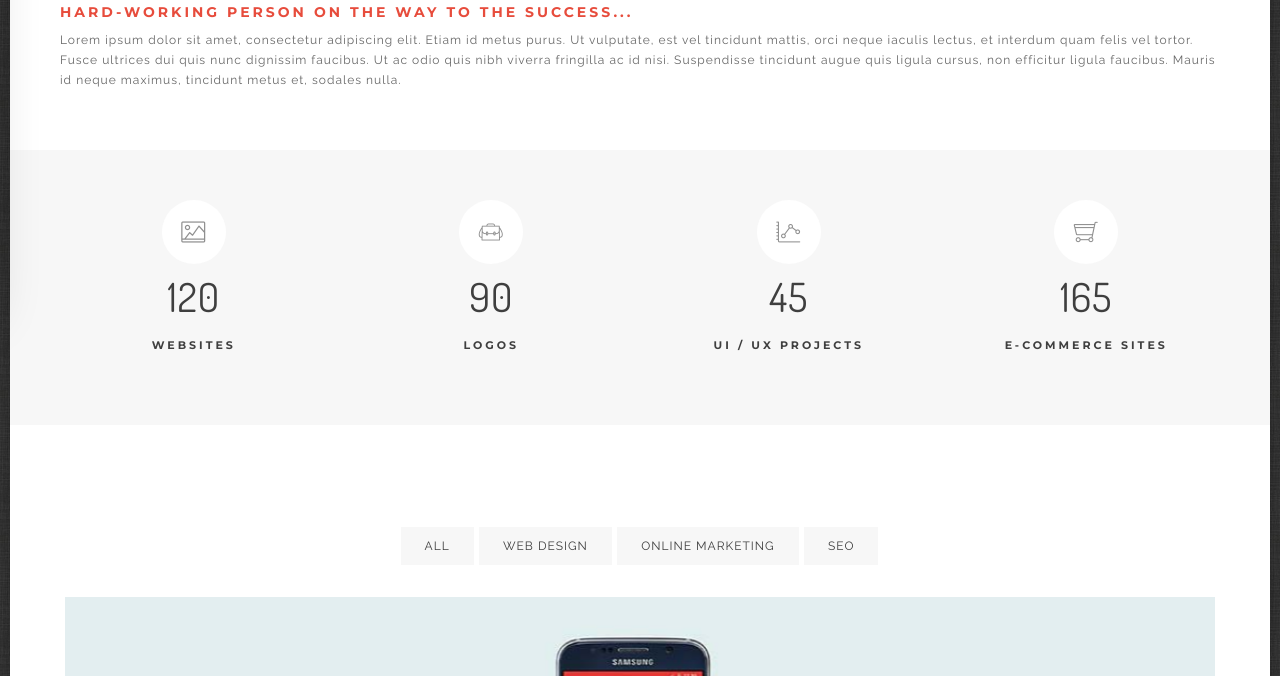
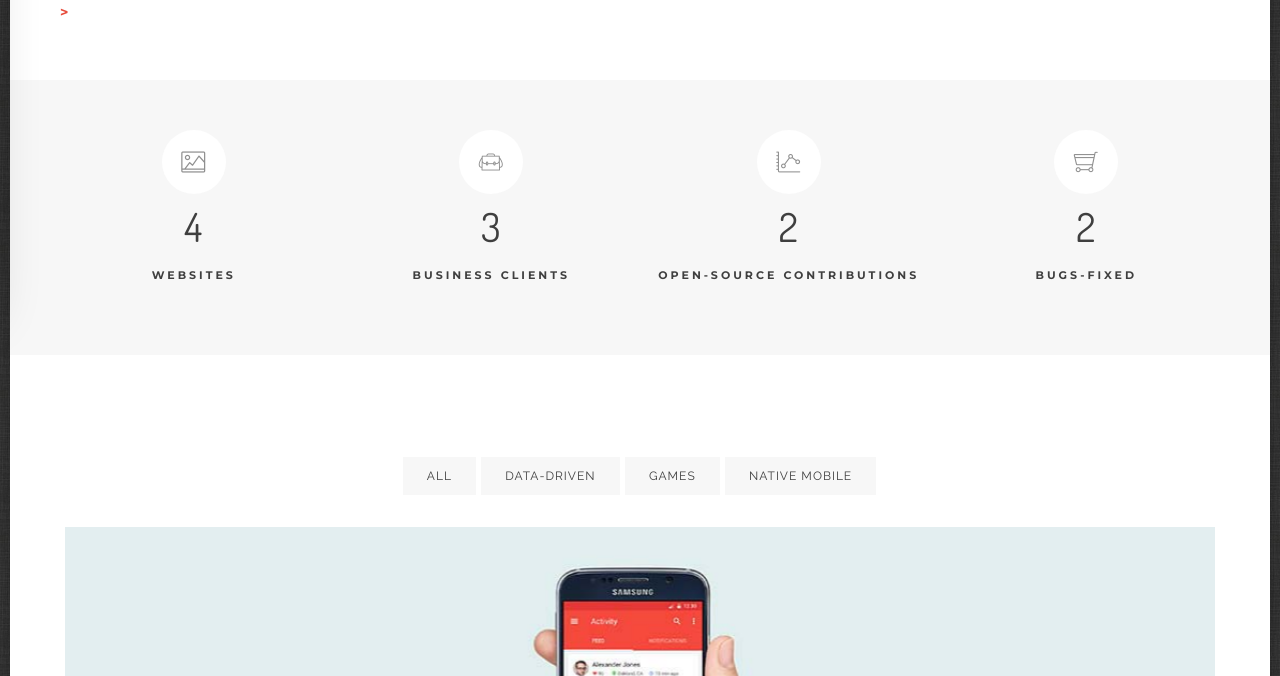
Before and after one commit to DanielJRaine/Portfolio, a plain HTML site: page html/portfolio.html in a window 1280 px wide. Shown: the part 504-1180 px from the top of the page. Drawn offline with Linux system fonts and the light colour scheme; some packages are replaced by stand-ins of ours.

Commit message:
Add portfolio tab content

```diff
--- a/html/portfolio.html
+++ b/html/portfolio.html
@@ -124,9 +124,9 @@
       <section id="page-title" class="inner-section">
          <div class="container-fluid nopadding wow fadeInRight" data-wow-delay="0.2s" data-wow-offset="10">
             <h2 class="font-accident-two-normal uppercase">Portfolio</h2>
-            <h5 class="font-accident-one-bold uppercase subtitle">Hard-working person on the way to the success...</h5>
+            <h5 class="font-accident-one-bold uppercase subtitle"><!--header content-->></h5>
             <p class="small fontcolor-medium">
-               Lorem ipsum dolor sit amet, consectetur adipiscing elit. Etiam id metus purus. Ut vulputate, est vel tincidunt mattis, orci neque iaculis lectus, et interdum quam felis vel tortor. Fusce ultrices dui quis nunc dignissim faucibus. Ut ac odio quis nibh viverra fringilla ac id nisi. Suspendisse tincidunt augue quis ligula cursus, non efficitur ligula faucibus. Mauris id neque maximus, tincidunt metus et, sodales nulla.
+              <!--portfolio body-->
             </p>
          </div>
       </section>
@@ -140,7 +140,8 @@
                      <div class="count-icon">
                         <i class="flaticon-photo246"></i>
                      </div>
-                     <span class=".integers digit font-accident-two-normal">120</span>
+                     <!-- counters -->
+                     <span class=".integers digit font-accident-two-normal">4</span>
 
                      <div class="count-text font-accident-one-bold">Websites</div>
                   </div>
@@ -150,9 +151,9 @@
                      <div class="count-icon">
                         <i class="flaticon-book-bag2"></i>
                      </div>
-                     <span class=".integers digit font-accident-two-normal">90</span>
+                     <span class=".integers digit font-accident-two-normal">3</span>
 
-                     <div class="count-text font-accident-one-bold">Logos</div>
+                     <div class="count-text font-accident-one-bold">Business Clients</div> <!-- find another word for this -->
                   </div>
                </div>
                <div class="col-lg-3 col-sm-6 col-xs-12 count">
@@ -160,9 +161,9 @@
                      <div class="count-icon">
                         <i class="flaticon-stats48"></i>
                      </div>
-                     <span class=".integers digit font-accident-two-normal">45</span>
+                     <span class=".integers digit font-accident-two-normal">2</span>
 
-                     <div class="count-text font-accident-one-bold">UI / UX Projects</div>
+                     <div class="count-text font-accident-one-bold">Open-Source contributions</div>
                   </div>
                </div>
                <div class="col-lg-3 col-sm-6 col-xs-12 count">
@@ -170,9 +171,9 @@
                      <div class="count-icon">
                         <i class="flaticon-shopping-carts6"></i>
                      </div>
-                     <span class=".integers digit font-accident-two-normal">165</span>
+                     <span class=".integers digit font-accident-two-normal">2</span>
 
-                     <div class="count-text font-accident-one-bold">E-commerce Sites</div>
+                     <div class="count-text font-accident-one-bold">Bugs-fixed</div>
                   </div>
                </div>
             </div>
@@ -189,9 +190,9 @@
          <div id="isotope-filters" class="port-filter port-filter-light text-center">
             <ul>
                <li><a href="#cat1" data-filter="*">All</a></li>
-               <li><a href="#cat2" data-filter=".web">Web Design</a></li>
-               <li><a href="#cat3" data-filter=".marketing">Online Marketing</a></li>
-               <li><a href="#cat4" data-filter=".seo">SEO</a></li>
+               <li><a href="#cat2" data-filter=".data-driven">Data-driven</a></li>
+               <li><a href="#cat3" data-filter=".games">Games</a></li>
+               <li><a href="#cat4" data-filter=".seo">Native Mobile</a></li> <!-- .seo left in as a reference -->
             </ul>
          </div>
 
```
